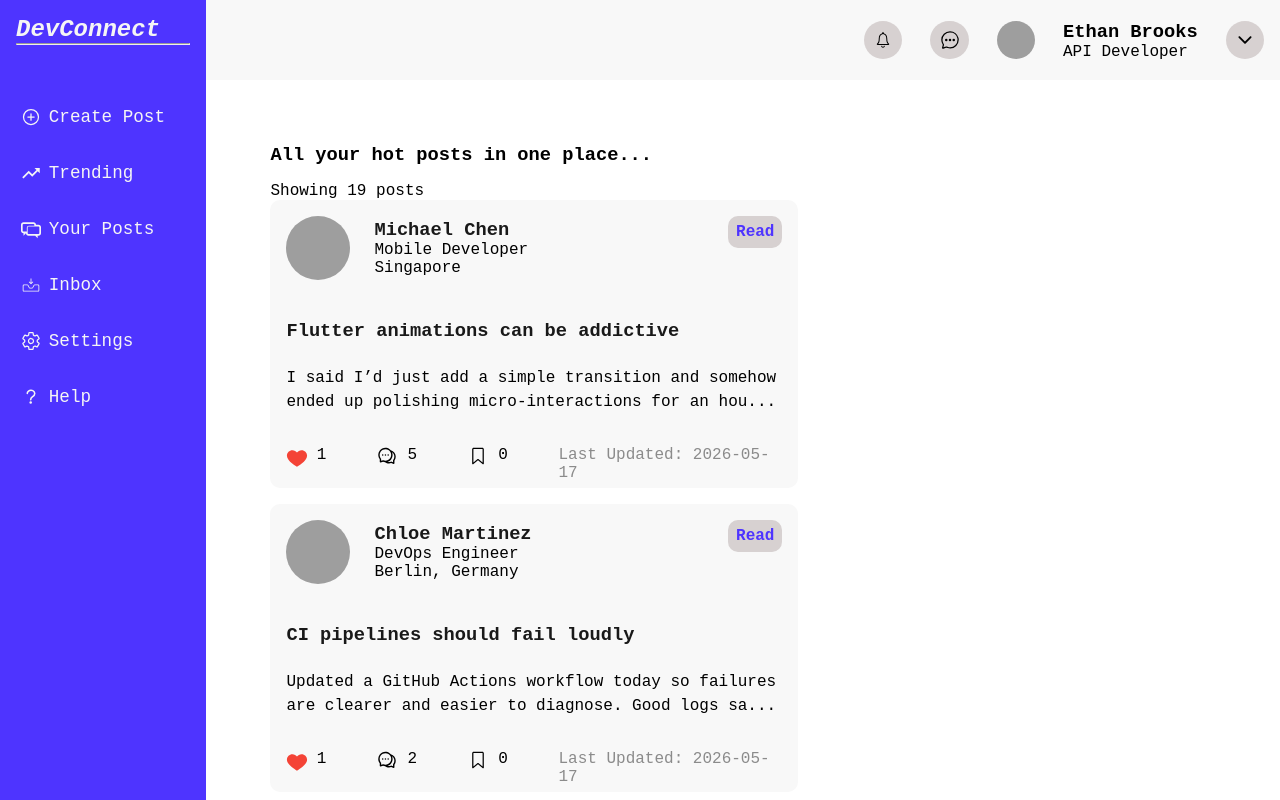
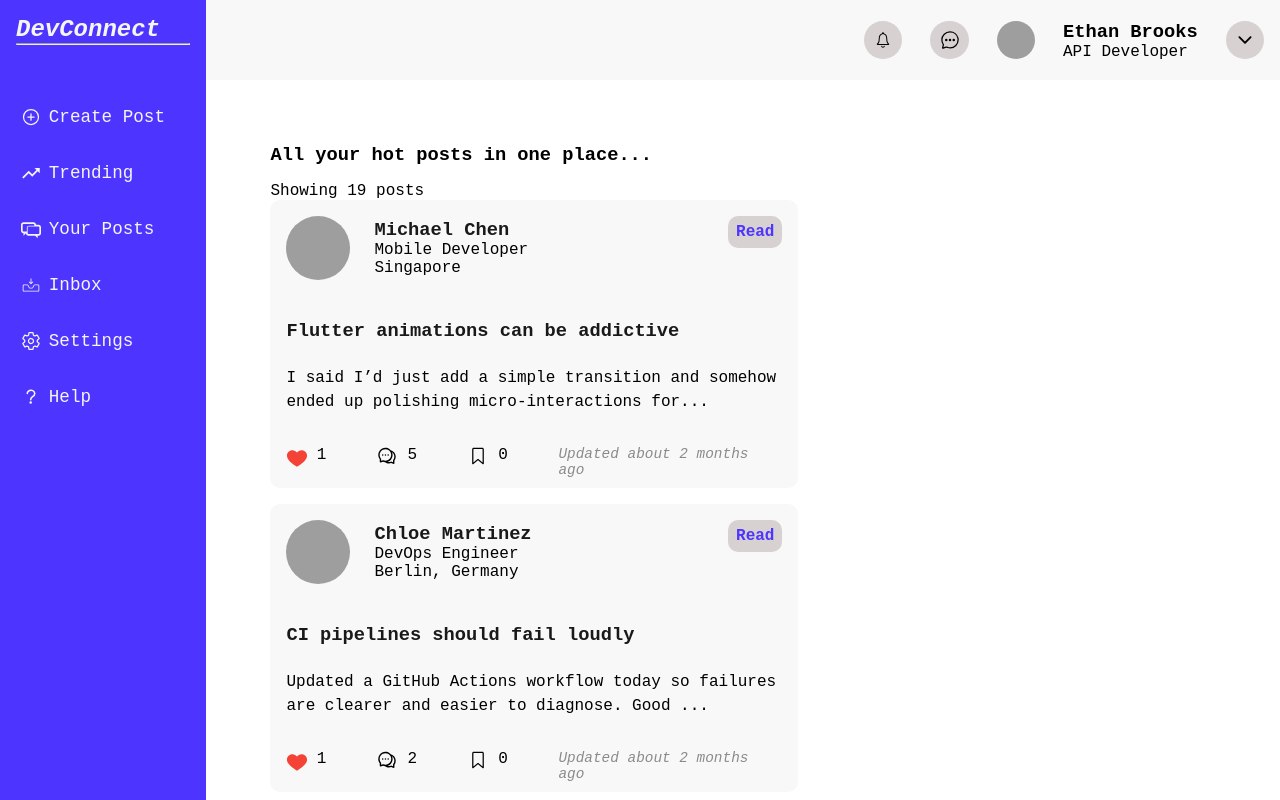
Before and after one commit to larryking01/CodeOrbit, a React (Create React App) app: page / in a window 1280 px wide. Shown: the top 800 px of the page. Built offline with nearby package versions, Linux system fonts and the light colour scheme; data requests are answered from the project's data file; grey boxes are pictures that could not be loaded.

Commit message:
feat(posts): implement time ago feature so users can tell just about when a post was created or updated

```diff
--- a/db/data.json
+++ b/db/data.json
@@ -359,32 +359,32 @@
       "userId": "106",
       "createdAt": "2026-05-13T15:12:34.120Z",
       "reactions": {
-        "numberOfLikes": 0,
+        "numberOfLikes": 1,
         "numberOfComments": 0,
         "numberOfBookmarks": 0,
         "isBookmarked": false,
-        "isLiked": false
+        "isLiked": true
       }
     },
     {
       "id": "6GIZ-L4UIhM",
       "title": "Optimistic Updates Are Amazing",
       "content": "Implemented optimistic post creation and deletion today. Seeing the UI update instantly before the server responds makes the application feel much faster and more responsive.",
-      "userId": "106",
+      "userId": "101",
       "createdAt": "2026-05-13T15:15:26.426Z",
       "reactions": {
-        "numberOfLikes": 0,
+        "numberOfLikes": 1,
         "numberOfComments": 0,
         "numberOfBookmarks": 0,
         "isBookmarked": false,
-        "isLiked": false
+        "isLiked": true
       }
     },
     {
       "id": "pYn_dE1J7ic",
       "title": "Reducers Must Stay Predictable",
       "content": "One of the biggest lessons from learning Redux is understanding predictable state updates. Pure reducers make debugging easier because the same action always produces the same state transition.",
-      "userId": "106",
+      "userId": "103",
       "createdAt": "2026-05-13T15:16:15.846Z",
       "reactions": {
         "numberOfLikes": 0,
@@ -398,7 +398,7 @@
       "id": "5DCN9-nCO5k",
       "title": "Migrating From Thunks to RTK Query",
       "content": "Started migrating my CRUD operations from createAsyncThunk to RTK Query. The amount of boilerplate removed is honestly impressive.",
-      "userId": "106",
+      "userId": "104",
       "createdAt": "2026-05-13T15:16:53.816Z",
       "reactions": {
         "numberOfLikes": 0,
@@ -412,7 +412,7 @@
       "id": "NsgGMjudiq0",
       "title": "Memoized Selectors Explained",
       "content": "Selectors using filter or map can return new references on every render. Memoizing them with createSelector helps prevent unnecessary re-renders and improves performance.",
-      "userId": "106",
+      "userId": "105",
       "createdAt": "2026-05-13T15:17:31.518Z",
       "reactions": {
         "numberOfLikes": 0,
@@ -426,7 +426,7 @@
       "id": "7_PRN4UOXqI",
       "title": "Learning Cache Invalidation",
       "content": "RTK Query tags and invalidation finally clicked for me today. Mutations can invalidate cached queries and automatically trigger fresh data fetching.",
-      "userId": "106",
+      "userId": "103",
       "createdAt": "2026-05-13T15:19:35.018Z",
       "reactions": {
         "numberOfLikes": 0,
@@ -440,7 +440,7 @@
       "id": "WuoImq4pbvg",
       "title": "The Difference Between Client and Server State",
       "content": "RTK Query handles server state beautifully, while Redux slices are still useful for UI state like modals, toasts, and theme preferences.",
-      "userId": "106",
+      "userId": "109",
       "createdAt": "2026-05-13T15:20:12.088Z",
       "reactions": {
         "numberOfLikes": 0,
@@ -454,7 +454,7 @@
       "id": "mB2mwu8Swhg",
       "title": "Immer Makes Redux Mutations Feel Natural",
       "content": "Redux Toolkit uses Immer under the hood, which allows writing reducers with mutation-like syntax while still preserving immutability internally.",
-      "userId": "106",
+      "userId": "108",
       "createdAt": "2026-05-13T15:20:39.300Z",
       "reactions": {
         "numberOfLikes": 0,
@@ -468,7 +468,7 @@
       "id": "LabpwNkAPTQ",
       "title": "RTK Query Mutation Hooks",
       "content": "Mutation hooks in RTK Query return both a trigger function and mutation state. Using unwrap() makes async handling feel very similar to createAsyncThunk.",
-      "userId": "106",
+      "userId": "101",
       "createdAt": "2026-05-13T15:21:24.331Z",
       "reactions": {
         "numberOfLikes": 0,
@@ -787,6 +787,48 @@
       "postId": null,
       "userId": "106",
       "createdAt": "2026-05-13T15:10:30.212Z"
+    },
+    {
+      "id": "TPs96OjEGD0",
+      "content": "One Aha moment for me was realizing that thunks are only marked as rejected when we throw or rejectWithValue. Otherwise, your thunk will always be successful regardless.\n",
+      "postId": "11",
+      "userId": "101",
+      "createdAt": "2026-05-15T12:36:27.254Z"
+    },
+    {
+      "id": "b5RBc75SW7s",
+      "content": ",",
+      "postId": "11",
+      "userId": "102",
+      "createdAt": "2026-05-15T12:36:41.815Z"
+    },
+    {
+      "id": "UaT3D-6-l7M",
+      "content": "RTK Query is a real game-changer. \n",
+      "postId": "5DCN9-nCO5k",
+      "userId": "105",
+      "createdAt": "2026-05-17T14:22:20.333Z"
+    },
+    {
+      "id": "dBOWuLOrs5Y",
+      "content": "RTK Query is every redux developer's best friend. However, I believe you should start out with thunks first to truly appreciate how easy RTK query makes things.",
+      "postId": "5DCN9-nCO5k",
+      "userId": "103",
+      "createdAt": "2026-05-17T14:23:33.089Z"
+    },
+    {
+      "id": "3Pxu7pBi__M",
+      "content": "That's it. Tags provide a way to link queries to mutations.",
+      "postId": "7_PRN4UOXqI",
+      "userId": "108",
+      "createdAt": "2026-05-17T14:28:09.146Z"
+    },
+    {
+      "id": "H7K2jf6ijNA",
+      "content": "Ha! magical way to keep your users going",
+      "postId": "6GIZ-L4UIhM",
+      "userId": "101",
+      "createdAt": "2026-05-17T14:31:12.662Z"
     }
   ],
   "$schema": "./node_modules/json-server/schema.json"
--- a/package.json
+++ b/package.json
@@ -8,6 +8,7 @@
     "@testing-library/jest-dom": "^6.9.1",
     "@testing-library/react": "^16.3.2",
     "@testing-library/user-event": "^13.5.0",
+    "date-fns": "^4.1.0",
     "nanoid": "^5.1.7",
     "react": "^19.2.4",
     "react-dom": "^19.2.4",
--- a/src/components/comment/comment.jsx
+++ b/src/components/comment/comment.jsx
@@ -33,7 +33,7 @@ const Comment = ({ postId }) => {
     return (
         <main className={ styles.comment }>
             { comments.length > 0 ?
-                <h4>{ comments.length } Comments</h4>
+                <h4>{ comments.length } Comment(s)</h4>
                 :
                 <h4>No available comments</h4>
             }
--- a/src/components/post/post.jsx
+++ b/src/components/post/post.jsx
@@ -18,7 +18,7 @@ import { useGetPostQuery, useGetCommentsByPostIdQuery } from '../../store/featur
 import { showToast, clearToast } from '../../store/features/toast/toast.sclice';
 import { shortenTextLength } from '../../helpers/shortenTextLength';
 import { showModal } from '../../store/features/modal/modal.slice';
-
+import { TimeAgo } from '../../helpers/timeAgo';
 
 
 
@@ -197,8 +197,8 @@ const Post = ({ post }) => {
                 </div>
 
                 <div className={styles.postCard__dateContainer}>
-                    <p className={styles.postCard__iconCount}>
-                        Last Updated: {new Date().toISOString().split('T')[0]}
+                    <p className={styles.postCard__lastUpdated}>
+                        Updated { TimeAgo( post.createdAt ) }
                     </p>
                 </div>
             </section>
--- a/src/components/post/post.module.scss
+++ b/src/components/post/post.module.scss
@@ -70,8 +70,10 @@
   cursor: pointer;
 }
 
-.postCard__iconCount {
+.postCard__lastUpdated {
   align-self: flex-start;
+  font-size: 0.9rem;
+  font-style: italic;
 }
 
 .postCard__dateContainer {
--- a/src/helpers/shortenTextLength.js
+++ b/src/helpers/shortenTextLength.js
@@ -1,6 +1,6 @@
 export const shortenTextLength = (text) => {
     if( text.length > 100 ) {
-        return text.slice(0, 100) + '...'
+        return text.slice(0, 93) + '...'
     }
     else {
         return text
--- /dev/null
+++ b/src/helpers/timeAgo.js
@@ -0,0 +1,19 @@
+import { parseISO, formatDistanceToNow } from 'date-fns'
+
+
+
+
+
+
+export const TimeAgo = (timestamp) => {
+    let timeAgo = 'Not available'
+
+    if( timestamp ) {
+        let date = parseISO( timestamp )
+        let timePeriod = formatDistanceToNow( date )
+        timeAgo = `${ timePeriod } ago`
+    }
+
+    return timeAgo
+
+}
--- a/src/pages/home/home.jsx
+++ b/src/pages/home/home.jsx
@@ -2,7 +2,7 @@ import styles from './home.module.scss'
 import { useGetPostsQuery } from '../../store/features/api/apiSlice'
 import Post from '../../components/post/post'
 import LoadingIndicator from '../../components/loadingIndicator/loadingIndicator'
-
+import { useEffect } from 'react'
 
 
 
@@ -15,6 +15,10 @@ const Home = () => {
 
 
     const { data: posts = [], isLoading } = useGetPostsQuery()
+
+    useEffect(() => {
+        console.log("posts = ", posts)
+    },[ posts ])
 
     const renderedPosts = posts.map( post => (
         <Post post={ post } key={ post.id }/>
```
Also changed, not shown: 1 other file (tests, documents, lock files or other folders).
